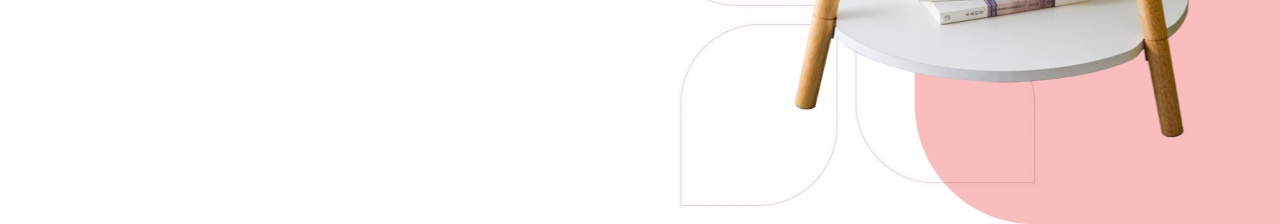
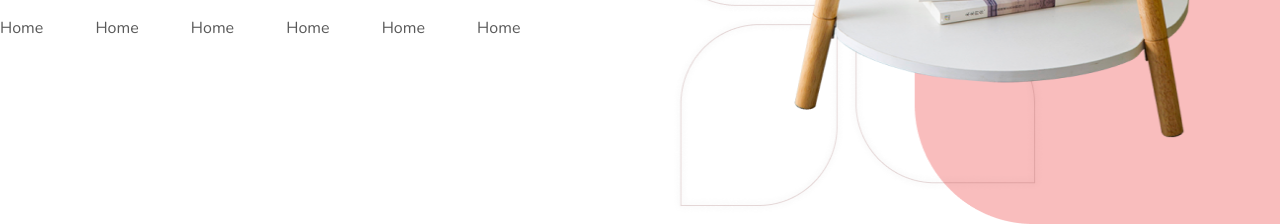
Before and after one commit to MattenGitub/Woodies, a plain HTML site: page index.html in a window 1280 px wide. Shown: the part 576-800 px from the top of the page. Drawn offline with nearby package versions, Linux system fonts and the light colour scheme.

Commit message:
Derniere version

```diff
--- a/index.html
+++ b/index.html
@@ -32,5 +32,16 @@
 
     <img src="images/table.png" alt="table" class="table">
 
+    <nav>
+        <ul>
+            <li><a href="#">Home</a></li>
+            <li><a href="#">Home</a></li>
+            <li><a href="#">Home</a></li>
+            <li><a href="#">Home</a></li>
+            <li><a href="#">Home</a></li>
+            <li><a href="#">Home</a></li>
+        </ul>
+    </nav>
+
 </body>
 </html>
```
